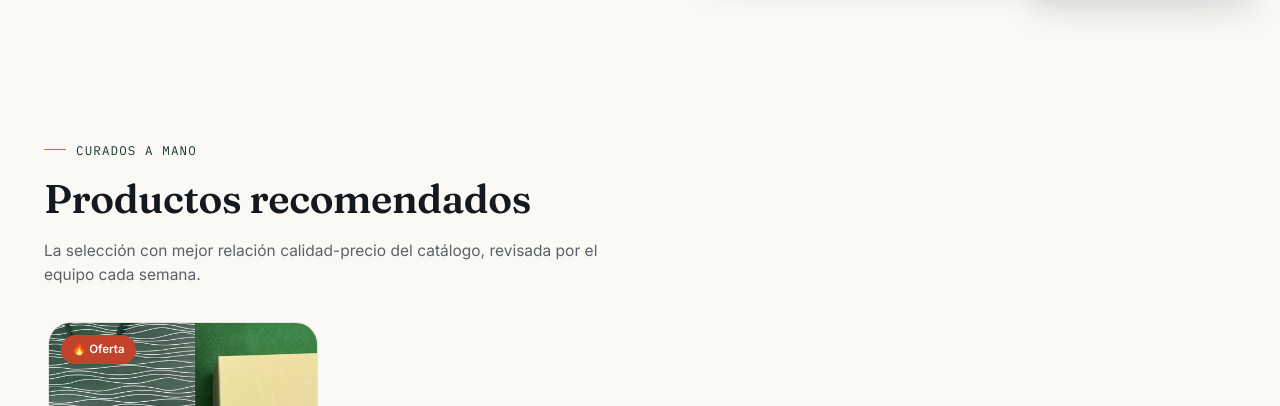
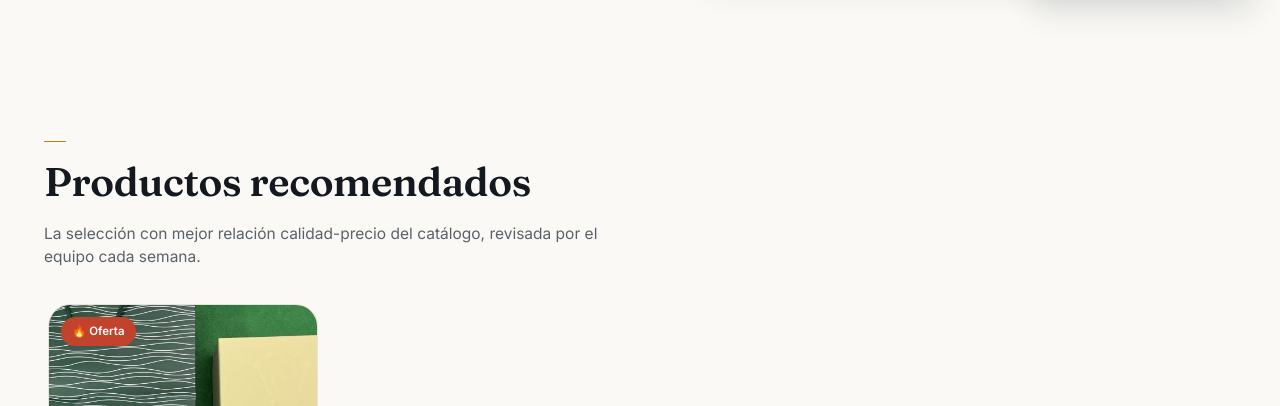
Before and after one commit to tribald1os/Xalefan, a plain HTML site: page index.html in a window 1280 px wide. Shown: the part 694-1100 px from the top of the page. Drawn offline with Linux system fonts and the light colour scheme.

Commit message:
Remove eyebrow text from destacados section

```diff
--- a/index.html
+++ b/index.html
@@ -658,7 +658,7 @@
   <!-- ====================== DESTACADOS ====================== -->
   <section id="destacados">
     <div class="contenedor">
-      <span class="eyebrow">Curados a mano</span>
+      <span class="eyebrow"></span>
       <h2 class="titulo-seccion">Productos recomendados</h2>
       <p class="sub-seccion">La selección con mejor relación calidad-precio del catálogo, revisada por el equipo cada semana.</p>
     </div>
```
